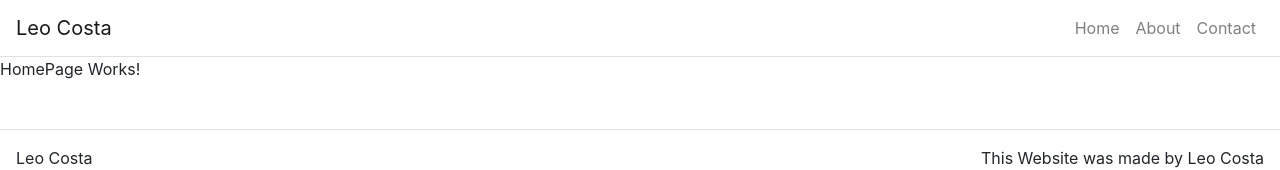
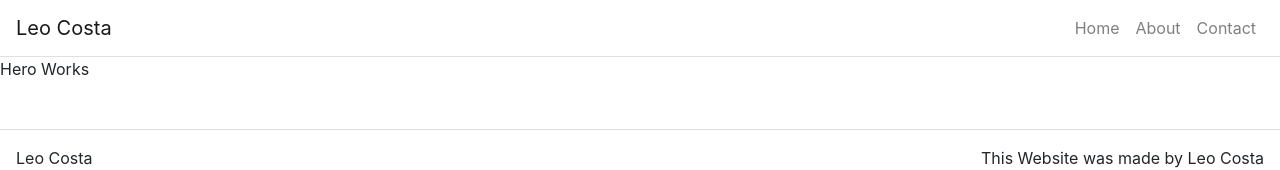
Before and after one commit to Leoprogramming/react-portfolio-bootstrap-router-dom-spring-sendgrid, a React (Create React App) app in the folder react-portfolio-site/: page / in a window 1280 px wide. Shown: the top 170 px of the page. Built offline with nearby package versions, Linux system fonts and the light colour scheme.

Commit message:
created Hero component

```diff
--- a/react-portfolio-site/src/App.js
+++ b/react-portfolio-site/src/App.js
@@ -7,6 +7,8 @@ import "./App.css";
 
 import Footer from "./components/Footer";
 import HomePage from "./pages/HomePage";
+import AboutPage from "./pages/AboutPage";
+import ContactPage from "./pages/ContactPage";
 
 class App extends React.Component {
 
--- /dev/null
+++ b/react-portfolio-site/src/components/Hero.js
@@ -0,0 +1,11 @@
+import React from 'react';
+
+function Hero() {
+
+  return(
+    <p>Hero Works</p>
+  );
+
+}
+
+export default Hero;
--- a/react-portfolio-site/src/pages/HomePage.js
+++ b/react-portfolio-site/src/pages/HomePage.js
@@ -1,8 +1,10 @@
-import React from 'react';
+import React from "react";
+
+import Hero from "../components/Hero";
 
 function HomePage(props) {
   return(
-    <p>HomePage Works!</p>
+    <Hero />
     )
 }
 
```
